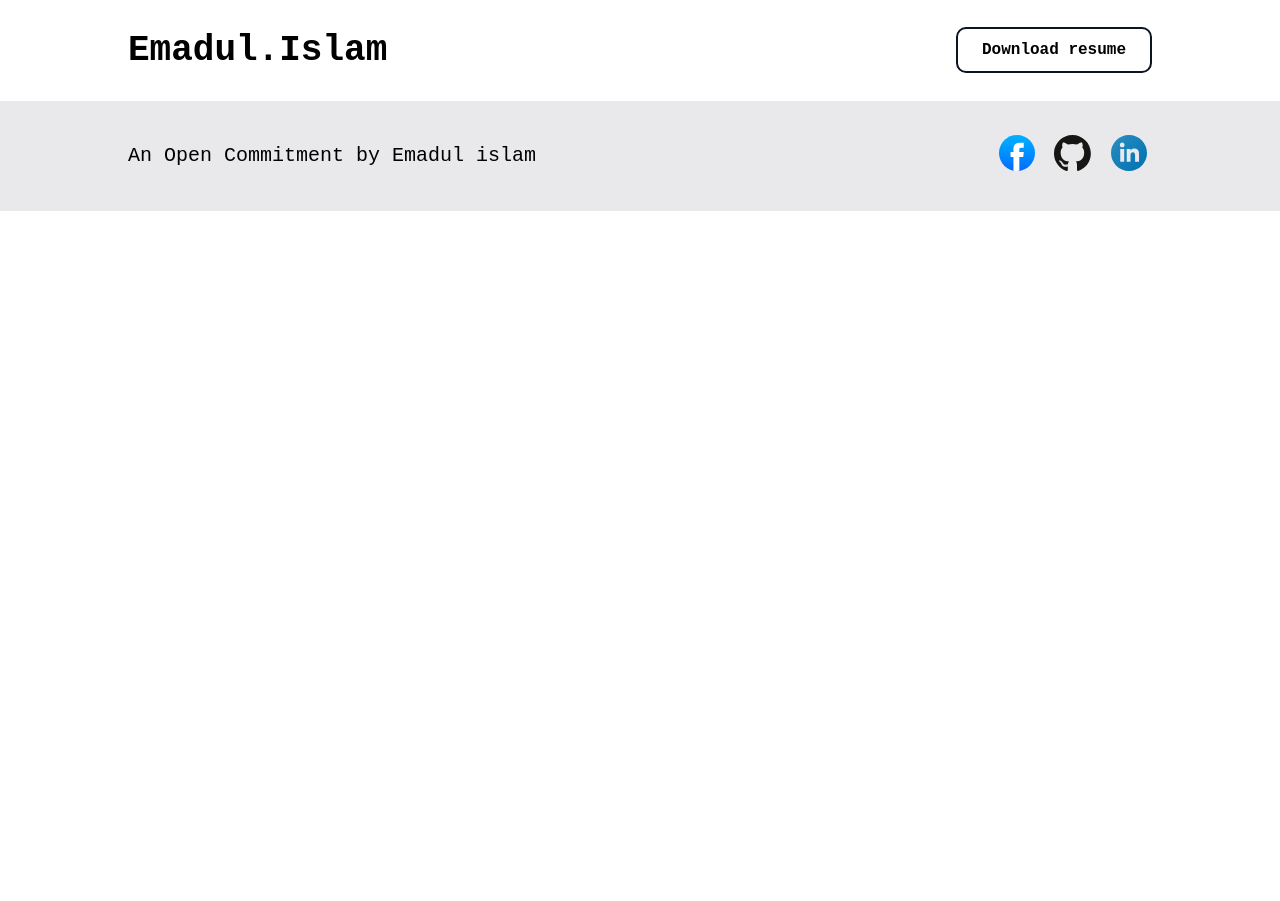
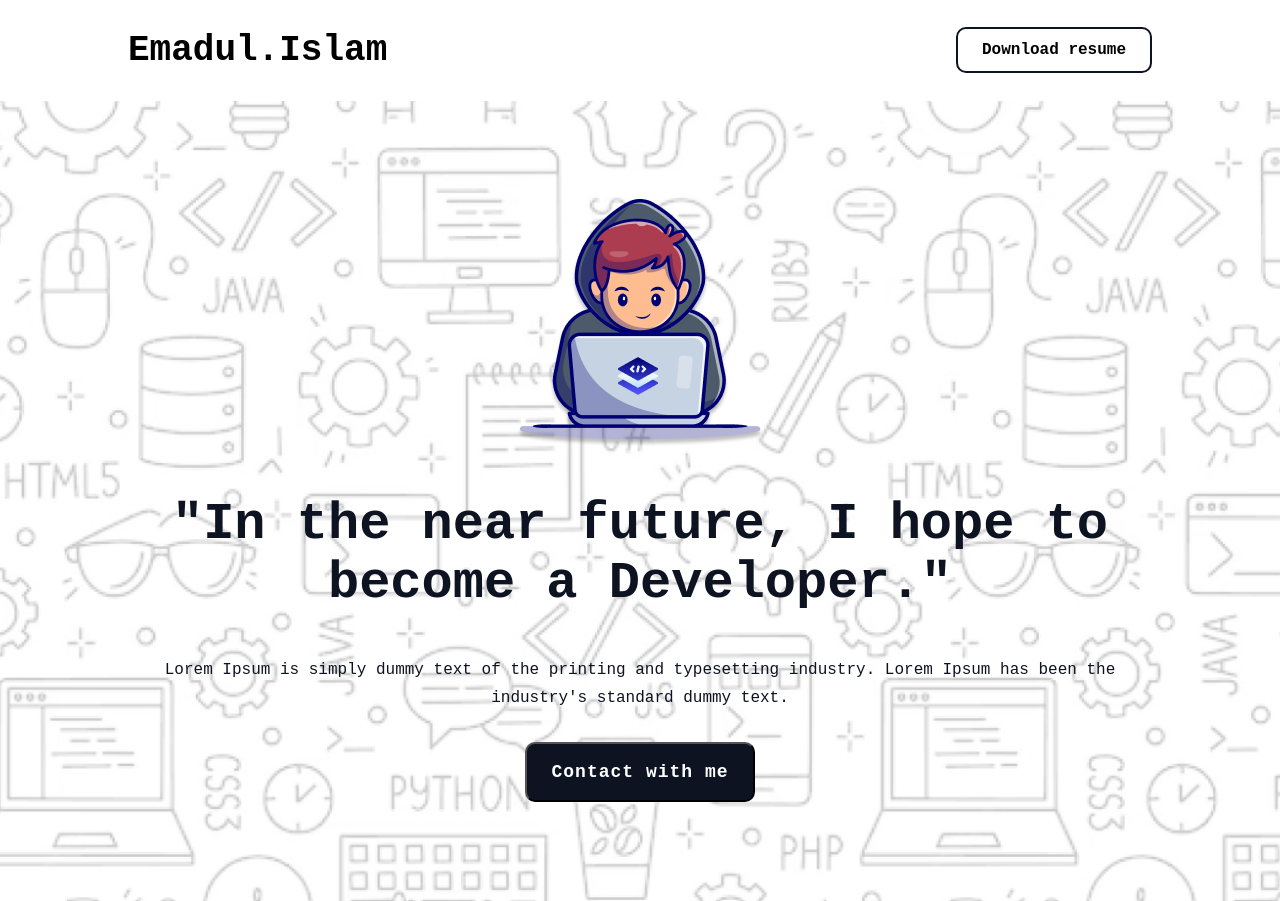
Before and after one commit to emadulislam04/assignment01, a plain HTML site: page index.html in a window 1280 px wide. Shown: the top 901 px of the page. Before the commit the page ends 800 px from the top, so only its background shows below. Drawn offline with Linux system fonts and the light colour scheme; files whose address does not match are found by name; a web font is replaced by a local one.

Commit message:
add_banner_section

```diff
--- a/assets/css/style.css
+++ b/assets/css/style.css
@@ -92,6 +92,9 @@ header > button{
     font-size: 16px;
     border-radius: 10px;
 }
+
+
+/*  */
 /* footer */
 footer{
     background-color: #0d132117;
@@ -103,3 +106,19 @@ footer{
 .social a{
     margin: 5px;
 }
+
+
+
+/* banner css */
+.hero{
+    background-image: url(../images/Hero-bg.jpg);
+    background-position: center;
+    background-size: cover;
+    background-repeat: no-repeat;
+    justify-content: center;
+    align-items: center;
+    min-height: 100vh;
+}
+.hero p{
+    margin: 30px 0px;
+}
--- a/index.html
+++ b/index.html
@@ -12,6 +12,20 @@
         <button class="primary-font">Download resume</button>
     </header>
     <main>
+          <!-- banner -->
+          <section class="hero d-flex">
+            <div class="content container text-center">
+                <img src="./assets/images/hero-img.png" alt="">
+                <h1>"In the near future, I hope to become a Developer."</h1>
+                <p>Lorem Ipsum is simply dummy text of the printing and typesetting industry. Lorem Ipsum has been the industry's standard dummy text.</p>
+                <a href="#contact">
+                    <button class="primary-btn primary-font">
+                        Contact with me
+                    </button>
+                </a>
+
+            </div>
+        </section>
 
     </main>
     <footer id="contact">
```
Also changed, not shown: assets/images/Hero-bg.jpg (added), assets/images/contactBox.jpg (added), assets/images/css.svg (added), assets/images/hero-img.png (added), assets/images/html.svg (added), assets/images/js.svg (added), assets/images/whyDevelop_1.svg (added), assets/images/whyDevelop_2.svg (added), assets/images/whyDevelop_3.svg (added).
